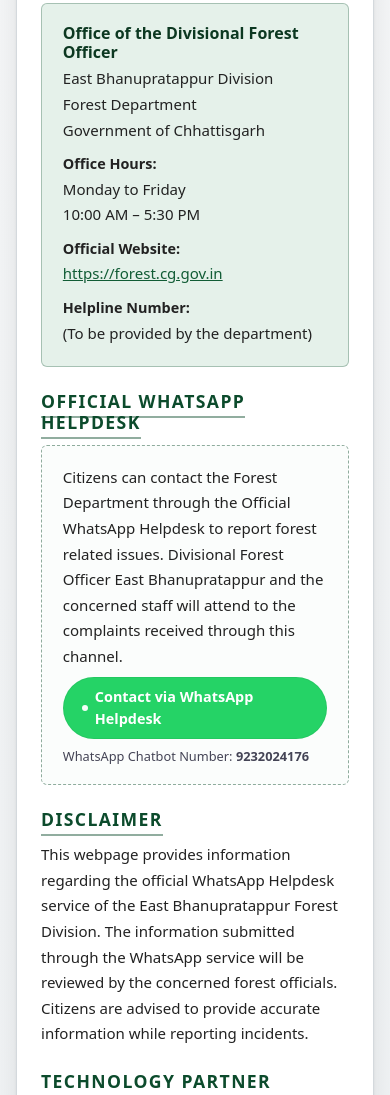
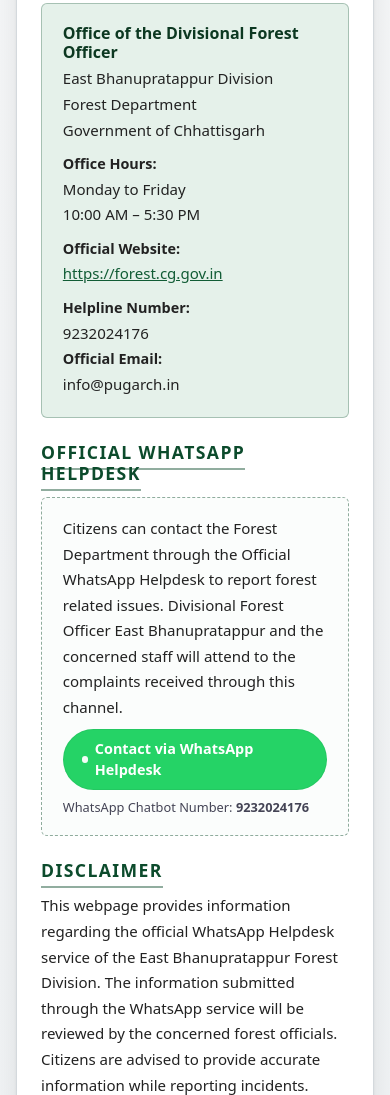
Before and after one commit to pugarchdev/bhanupratappur, a plain HTML site: page index.html in a window 390 px wide. Shown: the part 2115-3210 px from the top of the page. Drawn offline with nearby package versions, Linux system fonts and the light colour scheme.

Commit message:
Refactor index.html for improved structure and content
added the email and the phone number

```diff
--- a/index.html
+++ b/index.html
@@ -352,7 +352,11 @@
             </p>
             <p class="mb-0">
               <span class="meta-label">Helpline Number:</span><br>
-              (To be provided by the department)
+              9232024176
+            </p>
+            <p class="mb-0">
+              <span class="meta-label">Official Email:</span><br>
+              info@pugarch.in
             </p>
           </div>
 
```
